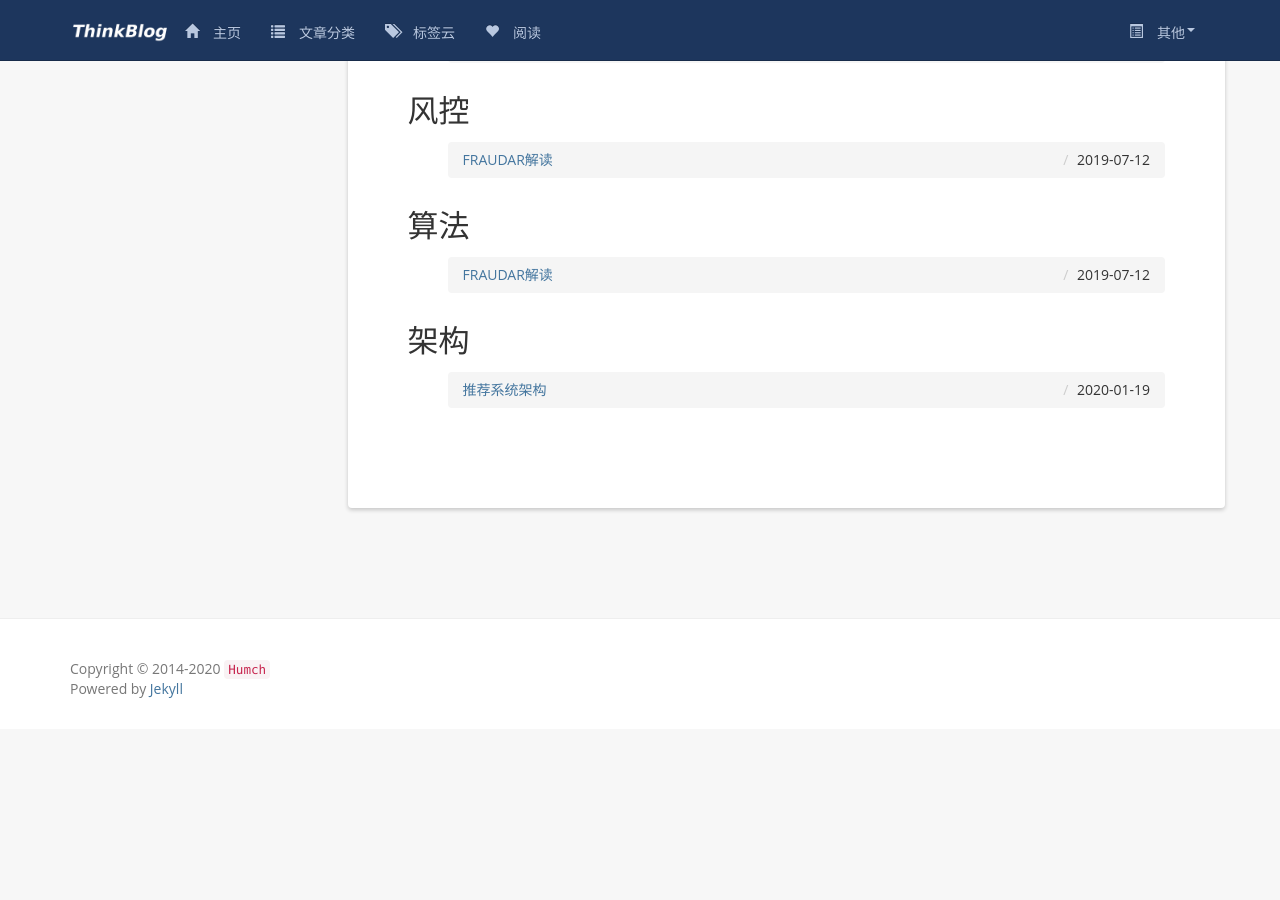
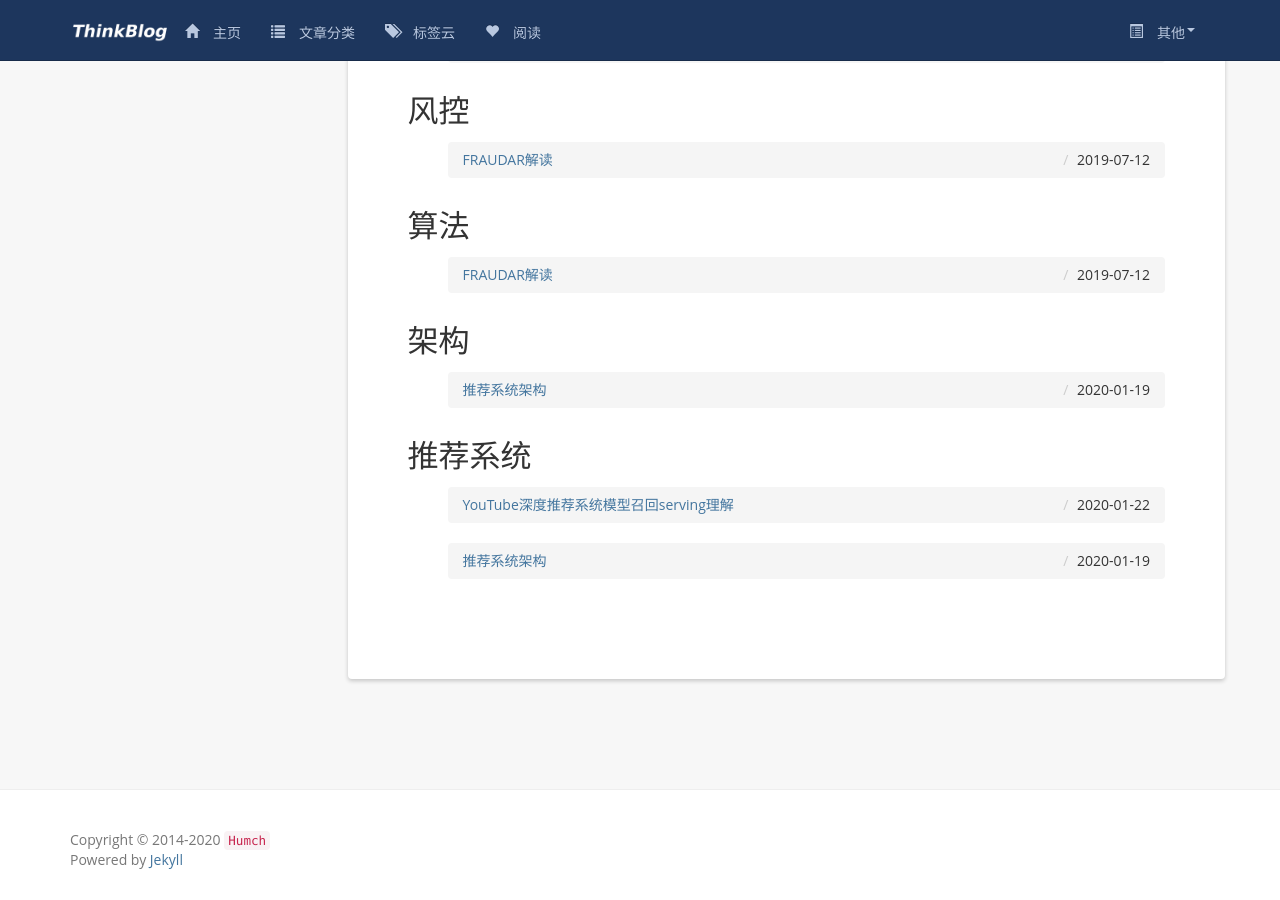
Before and after one commit to Brook-Lan/Brook-Lan.github.io, a Jekyll site: the page built from tag/index.html, in a window 1280 px wide and 900 px high, scrolled down 1875 px. Built offline with Jekyll 4.4.1, drawn with Linux system fonts in a browser that asks for light colours; nearby versions of some CDN libraries; comment, search, counter and statistics services are not loaded; before the commit the page ends 2604 px from its top, so only the background shows below that; some of the changed lines change nothing that is shown.

Commit message:
添加youtube深度推荐系统解读文章

```diff
--- a/_posts/2020/2020-01-19-recommendation-architecture.md
+++ b/_posts/2020/2020-01-19-recommendation-architecture.md
@@ -2,7 +2,7 @@
 layout: post
 title: 推荐系统架构
 categories: Tech
-tags: 架构
+tags: [架构, 推荐系统]
 ---
 * content
 {:toc}
--- /dev/null
+++ b/_posts/2020/2020-01-22-recommendation-youtube.md
@@ -0,0 +1,51 @@
+---
+layout: post
+title: YouTube深度推荐系统模型召回serving理解
+categories: Tech
+tags: 推荐系统
+---
+* content
+{:toc}
+
+
+最近看了一大佬解读Youtube深度推荐系的论文解读([YouTube深度学习推荐系统的十大工程问题](https://zhuanlan.zhihu.com/p/52504407))，解读中提到了模型serving阶段的user vector和video vector的生成时，说到：
+
+>...在原文中并没有介绍得到user embedding和video embedding的具体过程，只是在架构图中从softmax朝 model serving module那画了个箭头（如下图红圈内的部分），**到底这个user vector和video vector是怎么生成的？**有经验的同学可以在评论中介绍一下。
+
+其下的回复里，用户名为[老昶信](https://www.zhihu.com/people/lao-chang-xin) 的回复得到的作者的肯定，可能这就是因为我成不了大佬的原因吧，看了半天还是没看太懂。后续又经过一番努力，总算理解过来，这里记录下我的的理解。
+
+在我们直奔主题之前，建议先看上面大佬的解读（见文末链接）
+
+废话不多说，我们先上图：
+
+![召回模型](/posts_img/2020/youtube-recall/recall.jpg)
+
+我们看到左上角的serving部分：最后一层(relu层)输出user vector；softmax输出video vectors。将两者计算内积取TopN即为推荐结果。
+
+问题来了：模型的输入是用户用户特征数据，怎么最后又是输出user vector，又是输出video vector？
+
+要理解这个问题，需要抓住以下两个两个重点：**模型结构的简化**和**word2vec**相关知识
+
+
+
+## 一、被简化的模型结构
+
+我们看到上图中，模型是由好几个Relu激活层堆叠起来，很明显，激活层前面的一些网络结构被省略了。可能是作者认为这些层无关宏旨，在实践过程中，每个人都可以自行设计符合业务需求的网络。其次，也是最重要的，**最后一层的softmax前面也省略了一个全联接层，video vectors 便是这个全联接层的权重**。这点稍微接触过深度学习的朋友应该不难理解(汗，笔者性子直来直去，一开始对softmax层没想太多，所以一直卡在那，怎么也没想通那两个vector是怎么生成的)
+
+## 二、word2vec的伪装
+
+既然是vector，自然得提到word2vec，这里对word2vec的细节不提太多，大致说下vec是怎么来的，以skip-gram为例：
+
+![word2vec-skip-gram](/posts_img/2020/youtube-recall/skip-gram.jpg)
+
+上图中的 $$W_{V\times N}$$便是通过训练得到的所有词向量，隐含层h是$$W_{V\times N}$$中的某一列，即某个词的词向量。从那么右边的$$W^{'}_{N\times V}$$是什么呢？其实这个也是词向量，是另一个空间的词向量。这个词向量与h做点积便是h与该空间里的词的相似度。因为右边是一个多分类(每个类是一个词)，所以对应每个分类的权重便是这个词的另一个空间里的词向量。（关于词向量是输入向量还是输出向量，参见 [《万物皆Embedding，从经典的word2vec到深度学习基本操作item2vec》](https://zhuanlan.zhihu.com/p/53194407)）
+
+看到这，相信大家已经醒悟过来，原来之前提到的youtube里的user vector 和 video vectors，原来本质还是word2vec，只是这里softmax输出的video分类，自然输出向量表示的是video，而softmax全连接之前的向量为什么是user vector，是因为整个模型的最开始输入都是用户相关的特征。多说一句，相比word2vec，youtube的召回网络的输入用的并不是用户id，而是用户的行为，并经过一些网络层做抽象表达，但传达的信息还是用户的信息，所以最后的输出自然是user vector
+
+
+
+## 三、附
+
+[YouTube深度学习推荐系统的十大工程问题](https://zhuanlan.zhihu.com/p/52504407)
+
+[重读Youtube深度学习推荐系统论文，字字珠玑，惊为神文](https://zhuanlan.zhihu.com/p/52169807)
```
Also changed, not shown: posts_img/2020/youtube-recall/recall.jpg (added), posts_img/2020/youtube-recall/skip-gram.jpg (added), 4 other files.
